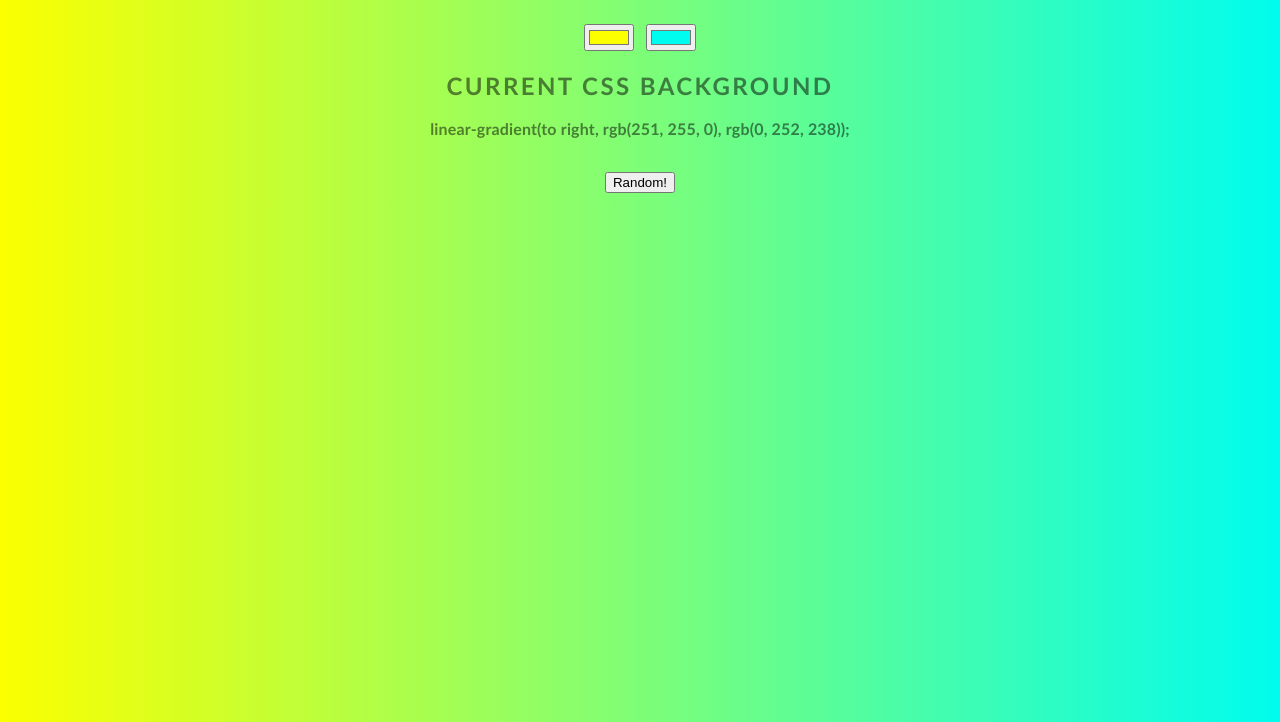
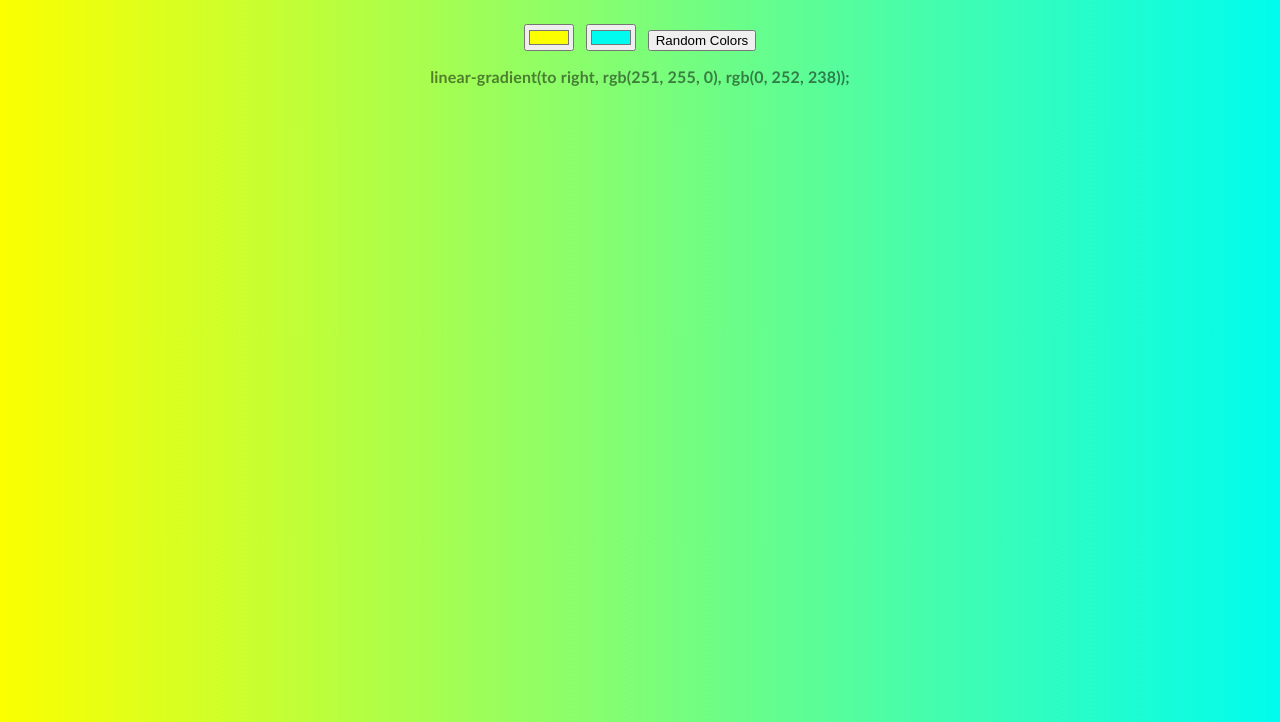
Before and after one commit to tabbathacrouch/backgroundGenerator, a website: page index.html in a window 1280 px wide. Shown: the part 78-800 px from the top of the page. Drawn offline with Linux system fonts and the light colour scheme.

Commit message:
removed h2 title

```diff
--- a/index.html
+++ b/index.html
@@ -8,9 +8,8 @@
 	<h1>Background Generator</h1>
 	<input class="color1" type="color" id="color1" value="#fbff00">
 	<input class="color2" type="color" id="color2" value="#00fcee">
-	<h2>Current CSS Background</h2>
+	<button class="random">Random Colors</button><br/>
     <h3>linear-gradient(to right, rgb(251, 255, 0), rgb(0, 252, 238));</h3><br/>
-    <button class="random">Random!</button>
 	<script type="text/javascript" src="script.js"></script>
 </body>
 </html>
--- a/style.css
+++ b/style.css
@@ -17,14 +17,6 @@ h1 {
     width: 100%;
 }
 
-h2 {
-    font: 600 1.5em 'Calibri', sans-serif;
-    color: rgba(0,0,0,.5);
-    text-align: center;
-    text-transform: uppercase;
-    letter-spacing: .1em;
-    width: 100%;
-}
 
 h3 {
 	font: 900 1em 'Calibri', sans-serif;
```
Also changed, not shown: 1 other file.
